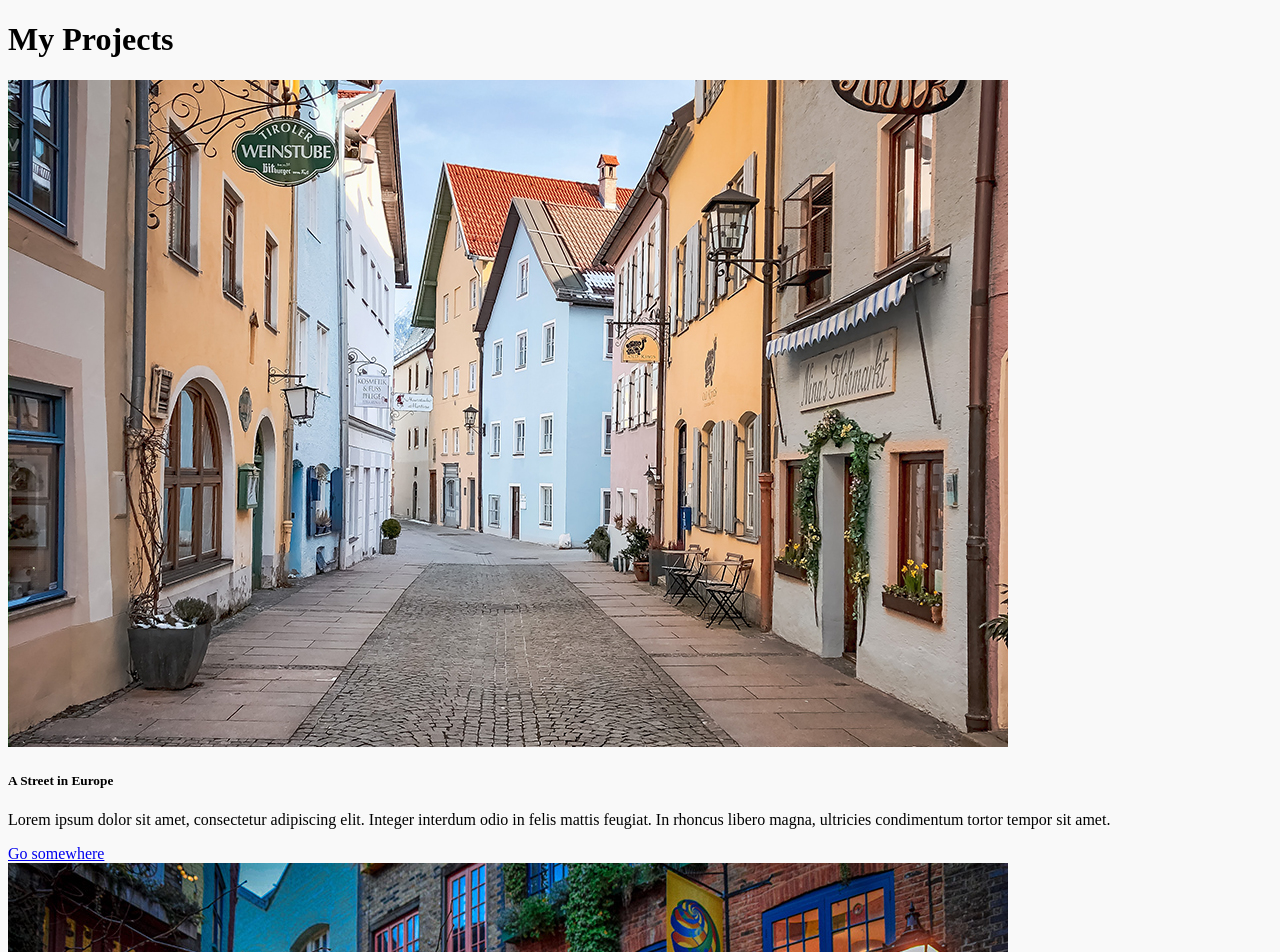
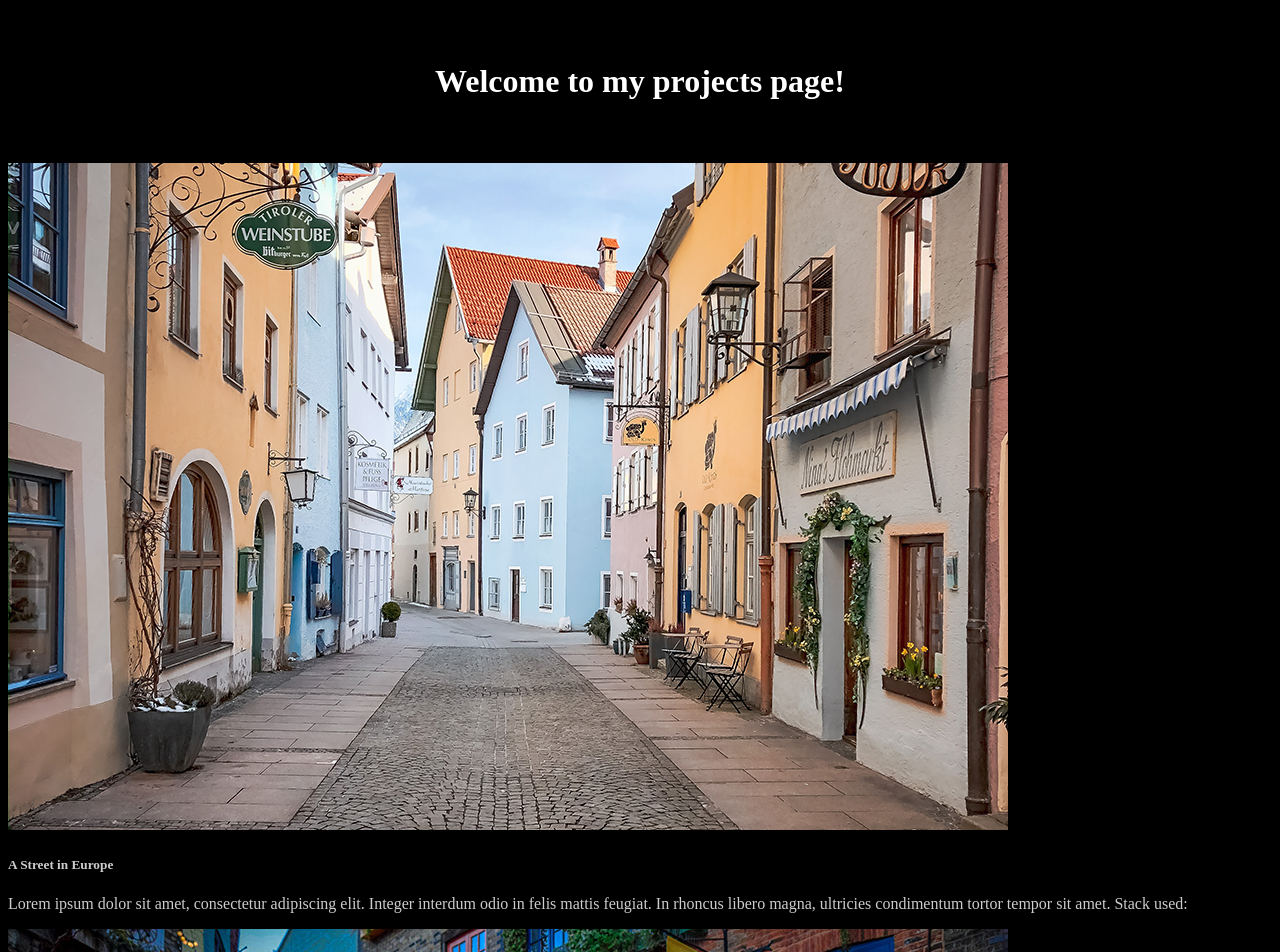
Before and after one commit to CodeNinja202/Ross-JS-Portfolio, a plain HTML site: page projects/projects.html in a window 1280 px wide. Shown: the top 952 px of the page. Drawn offline with nearby package versions, Linux system fonts and the light colour scheme; files whose address does not match are found by name.

Commit message:
working on projects page

```diff
--- a/index.html
+++ b/index.html
@@ -79,7 +79,8 @@
 
     <!-- Lord Icon Link -->
     <script src="https://cdn.lordicon.com/ritcuqlt.js"></script>
-
+<!-- Font Awesome Link -->
+<script src="https://kit.fontawesome.com/90c8f1b466.js" crossorigin="anonymous"></script>
     <!-- Bootstrap link -->
     <script
       src="https://cdn.jsdelivr.net/npm/bootstrap@5.0.2/dist/js/bootstrap.bundle.min.js"
--- a/projects/index.css
+++ b/projects/index.css
@@ -1,3 +1,13 @@
-body{
-    background-color: rgb(249, 249, 249);
+body {
+
+    background-color: black;
 }
+
+.card{
+    color: rgba(255, 255, 255, 0.804);
+    border-color: rgba(240, 248, 255, 0.483);
+    background-position: center;
+    background-repeat: no-repeat;
+    background-size: cover;
+    background-color: black;
+}
--- a/projects/projects.html
+++ b/projects/projects.html
@@ -8,11 +8,11 @@
     <link rel="stylesheet" href="/projects/index.css"/>
 <script src="https://cdn.jsdelivr.net/npm/bootstrap@5.0.2/dist/js/bootstrap.bundle.min.js" integrity="sha384-MrcW6ZMFYlzcLA8Nl+NtUVF0sA7MsXsP1UyJoMp4YLEuNSfAP+JcXn/tWtIaxVXM" crossorigin="anonymous"></script>
 
-    <title>Hello, world!</title>
+    <title>Projects</title>
 </head>
 
 <body>
-    <h1>My Projects</h1>
+    <h1 style="text-align: center;color: white; margin-top: 5%; margin-bottom: 5%;">Welcome to my projects page!</h1>
 
     <div class="container">
         <div class="row g-3">
@@ -26,8 +26,10 @@
                         <p class="card-text">Lorem ipsum dolor sit amet, consectetur adipiscing elit. Integer interdum
                             odio in
                             felis mattis feugiat. In rhoncus libero magna, ultricies condimentum tortor tempor sit amet.
+                            Stack used:<i class="fa-brands fa-react"></i>
                         </p>
-                        <a href="#" class="btn btn-primary">Go somewhere</a>
+                        <a href="https://github.com/CodeNinja202/Stranger-s_Things" class="btn" target="_blank"><i class="fa-brands fa-github fa-xl" style="color: #ffffff;"></i></i></a>
+                        <a href="https://strangers-things-rk.netlify.app/" class="btn" target="_blank"><i class="fa-solid fa-link fa-xl" style="color: #ffffff;"></i></i></a>
                     </div>
                 </div>
             </div>
@@ -42,7 +44,8 @@
                             odio in
                             felis mattis feugiat. In rhoncus libero magna, ultricies condimentum tortor tempor sit amet.
                         </p>
-                        <a href="#" class="btn btn-primary">Go somewhere</a>
+                        <a href="#" class="btn" target="_blank"><i class="fa-brands fa-github fa-xl" style="color: #ffffff;"></i></i></a>
+                        <a href="#" class="btn" target="_blank"><i class="fa-solid fa-link fa-xl" style="color: #ffffff;"></i></i></a>
                     </div>
                 </div>
             </div>
@@ -56,8 +59,9 @@
                         <p class="card-text">Lorem ipsum dolor sit amet, consectetur adipiscing elit. Integer interdum
                             odio in felis mattis feugiat. In rhoncus libero magna, ultricies condimentum tortor tempor
                             sit amet.</p>
-                        <a href="#" class="btn btn-primary">Go somewhere</a>
-                    </div>
+                            <a href="#" class="btn" target="_blank"><i class="fa-brands fa-github fa-xl" style="color: #ffffff;"></i></i></a>
+                            <a href="#" class="btn" target="_blank"><i class="fa-solid fa-link fa-xl" style="color: #ffffff;"></i></i></a>
+                                </div>
                 </div>
             </div>
 
@@ -71,7 +75,8 @@
                             odio in
                             felis mattis feugiat. In rhoncus libero magna, ultricies condimentum tortor tempor sit amet.
                         </p>
-                        <a href="#" class="btn btn-primary">Go somewhere</a>
+                        <a href="#" class="btn" target="_blank"><i class="fa-brands fa-github fa-xl" style="color: #ffffff;"></i></i></a>
+                        <a href="#" class="btn" target="_blank"><i class="fa-solid fa-link fa-xl" style="color: #ffffff;"></i></i></a>
                     </div>
                 </div>
             </div>
@@ -86,7 +91,8 @@
                             odio in
                             felis mattis feugiat. In rhoncus libero magna, ultricies condimentum tortor tempor sit amet.
                         </p>
-                        <a href="#" class="btn btn-primary">Go somewhere</a>
+                        <a href="#" class="btn" target="_blank"><i class="fa-brands fa-github fa-xl" style="color: #ffffff;"></i></i></a>
+                        <a href="#" class="btn" target="_blank"><i class="fa-solid fa-link fa-xl" style="color: #ffffff;"></i></i></a>
                     </div>
                 </div>
             </div>
@@ -100,8 +106,9 @@
                         <p class="card-text">Lorem ipsum dolor sit amet, consectetur adipiscing elit. Integer interdum
                             odio in felis mattis feugiat. In rhoncus libero magna, ultricies condimentum tortor tempor
                             sit amet.</p>
-                        <a href="#" class="btn btn-primary">Go somewhere</a>
-                    </div>
+                            <a href="#" class="btn" target="_blank"><i class="fa-brands fa-github fa-xl" style="color: #ffffff;"></i></i></a>
+                            <a href="#" class="btn" target="_blank"><i class="fa-solid fa-link fa-xl" style="color: #ffffff;"></i></i></a>
+                                </div>
                 </div>
             </div>
         </div>
```
Also changed, not shown: about/about.html (+2 -2 lines).
